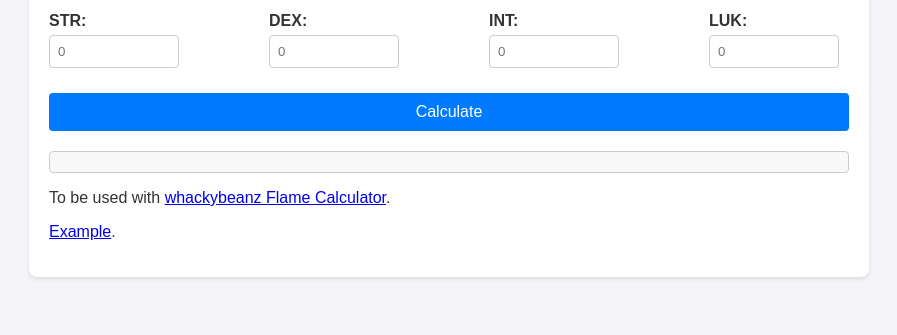
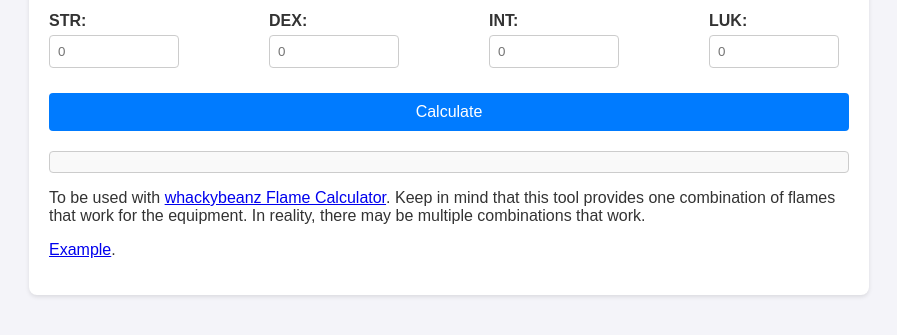
Before and after one commit to aaronlefkow/flamedistribution, a plain HTML site: page index.html in a window 1280 px wide. Shown: the part 189-524 px from the top of the page, without its empty margins (191-1088 px from the left). Drawn offline with Linux system fonts and the light colour scheme.

Commit message:
reminder

```diff
--- a/index.html
+++ b/index.html
@@ -55,7 +55,9 @@
             href="https://www.whackybeanz.com/calc/equips/flames"
             target="_blank"
             >whackybeanz Flame Calculator</a
-          >.
+          >. Keep in mind that this tool provides one combination of flames that
+          work for the equipment. In reality, there may be multiple combinations
+          that work.
         </p>
         <p><a href="Example.png" target="_blank">Example</a>.</p>
       </section>
```
